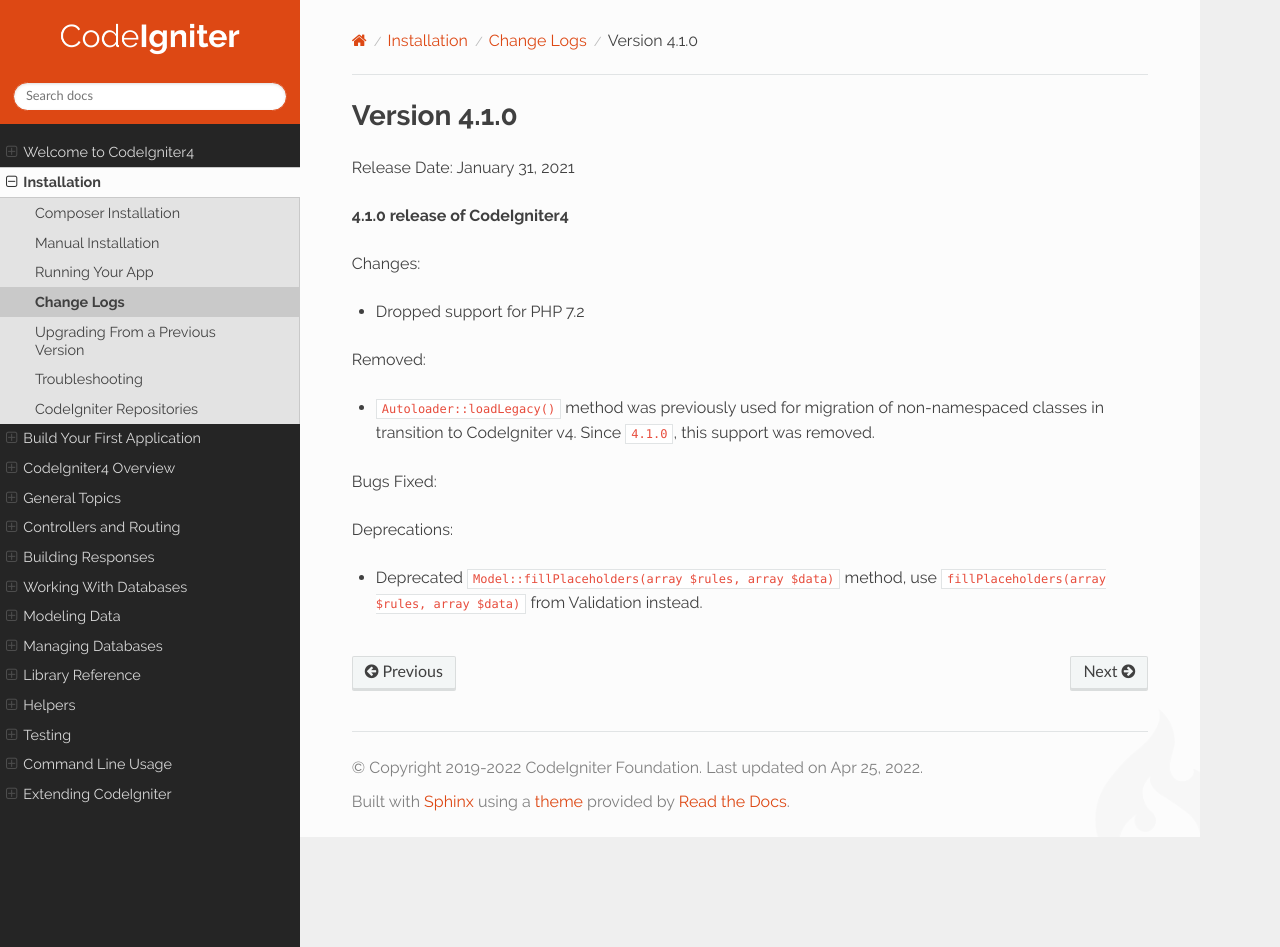
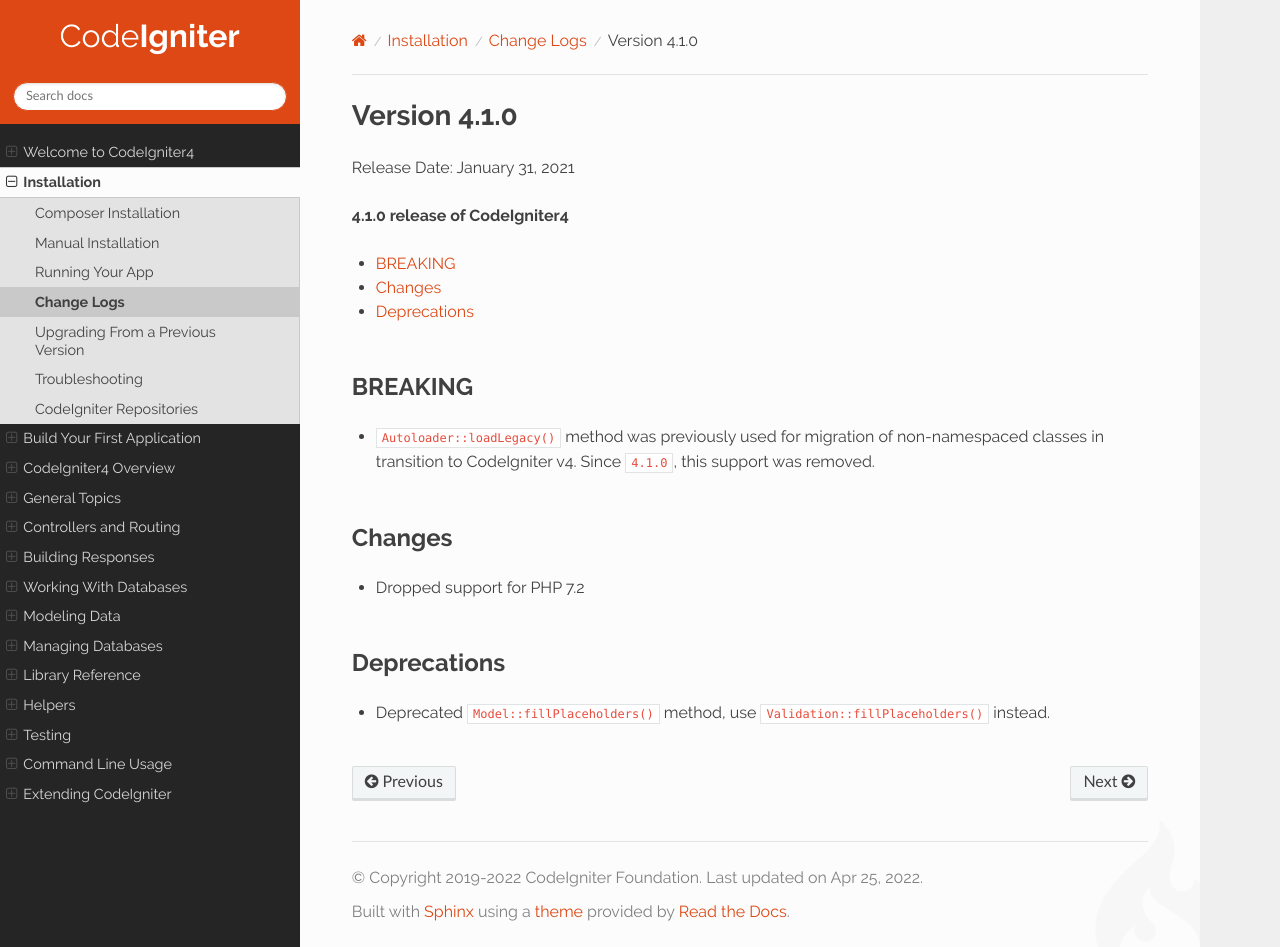
Before and after one commit to NEKOGET/ci4_user_guide_src, a Sphinx documentation site: the page built from source/changelogs/v4.1.0.rst, in a window 1280 px wide and 947 px high. Built offline with Sphinx 7.4.7 and the Read the Docs theme 2.0.0, drawn with Linux system fonts in a browser that asks for light colours.

Commit message:
docs: improve changelog v4.1.0 mainly formatting

```diff
--- a/source/changelogs/v4.1.0.rst
+++ b/source/changelogs/v4.1.0.rst
@@ -5,16 +5,21 @@ Release Date: January 31, 2021
 
 **4.1.0 release of CodeIgniter4**
 
-Changes:
+.. contents::
+    :local:
+    :depth: 2
+
+BREAKING
+********
+
+- ``Autoloader::loadLegacy()`` method was previously used for migration of non-namespaced classes in transition to CodeIgniter v4. Since ``4.1.0``, this support was removed.
+
+Changes
+*******
 
 - Dropped support for PHP 7.2
 
-Removed:
+Deprecations
+************
 
-- ``Autoloader::loadLegacy()`` method was previously used for migration of non-namespaced classes in transition to CodeIgniter v4. Since ``4.1.0``, this support was removed.
-
-Bugs Fixed:
-
-Deprecations:
-
-- Deprecated ``Model::fillPlaceholders(array $rules, array $data)`` method, use ``fillPlaceholders(array $rules, array $data)`` from Validation instead.
+- Deprecated ``Model::fillPlaceholders()`` method, use ``Validation::fillPlaceholders()`` instead.
```
